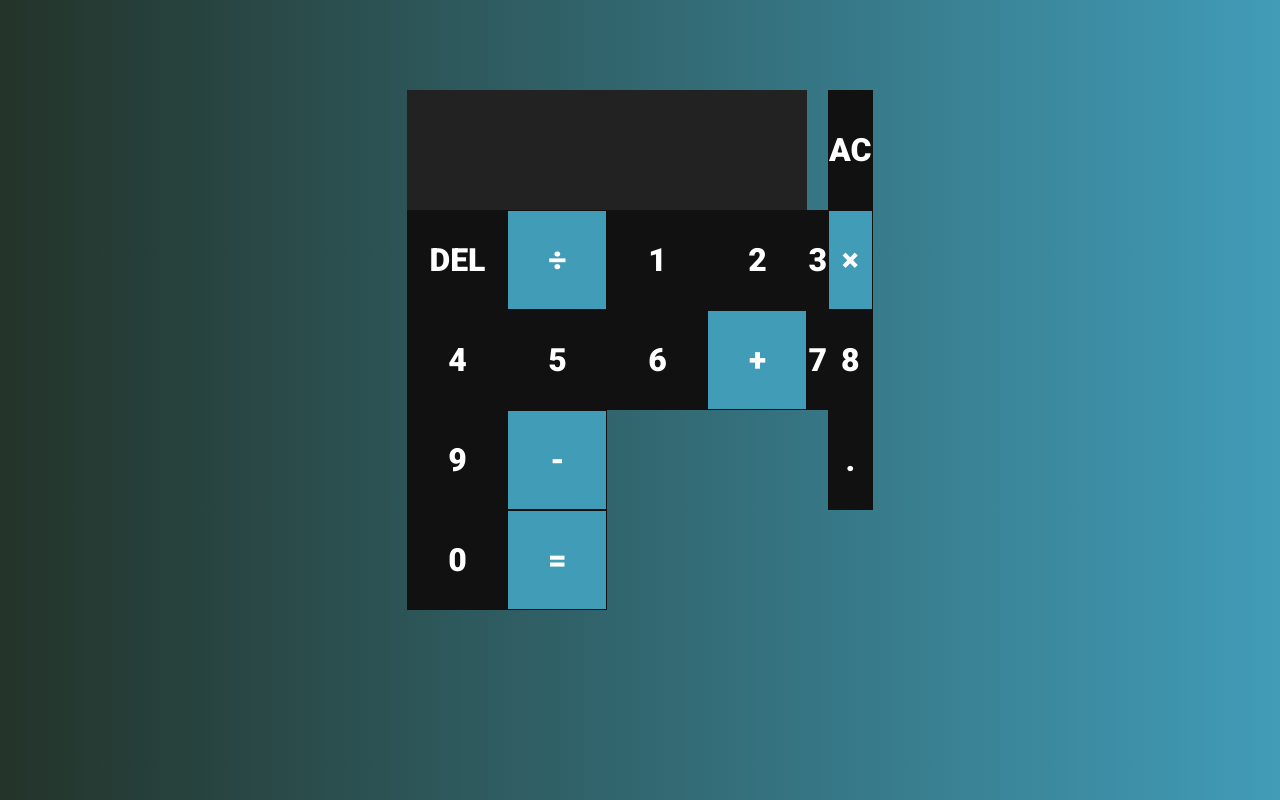
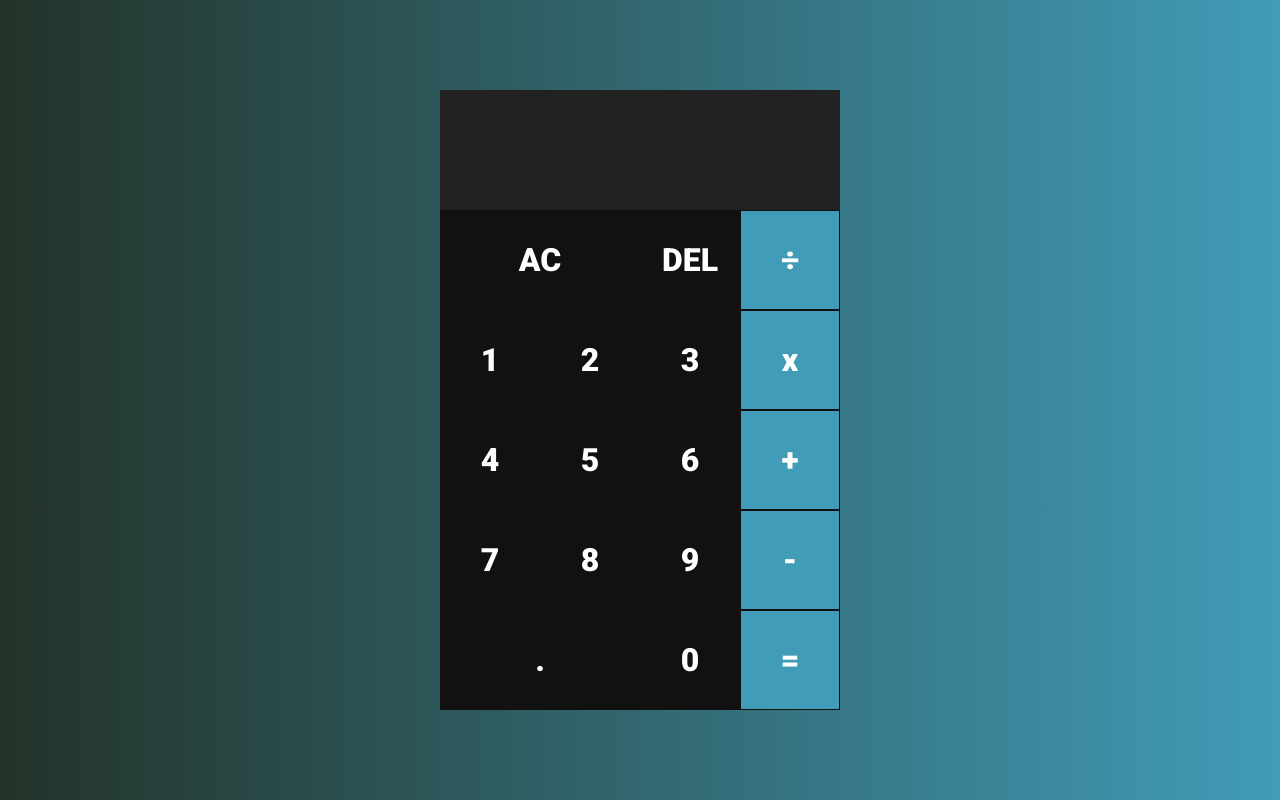
Before and after one commit to Gil4567/Projeto04-GoDev, a plain HTML site: page index.html in a window 1280 px wide. Drawn offline with Linux system fonts and the light colour scheme.

Commit message:
Erro corrigido

```diff
--- a/index.html
+++ b/index.html
@@ -5,7 +5,7 @@
     <meta http-equiv="X-UA-Compatible" content="IE=edge" />
     <meta name="viewport" content="width=device-width, initial-scale=1.0" />
     <title>Calculadora</title>
-    <link rel="stylesheet" href="style.css" />
+    <link rel="stylesheet" href="./style.css" />
     <link rel="preconnect" href="https://fonts.googleapis.com" />
     <link rel="preconnect" href="https://fonts.gstatic.com" crossorigin />
     <link
@@ -25,7 +25,7 @@
       <button>1</button>
       <button>2</button>
       <button>3</button>
-      <button class="operaton">×</button>
+      <button class="operaton">x</button>
       <button>4</button>
       <button>5</button>
       <button>6</button>
@@ -38,6 +38,6 @@
       <button>0</button>
       <button class="operaton">=</button>
     </div>
-    <script src="script.js"></script>
+    <script src="./script.js"></script>
   </body>
 </html>
--- a/style.css
+++ b/style.css
@@ -33,7 +33,7 @@ body {
 }
 
 .span-two {
-  grid-column: span2;
+  grid-column: span 2;
 }
 
 .grid-container > .output {
```
